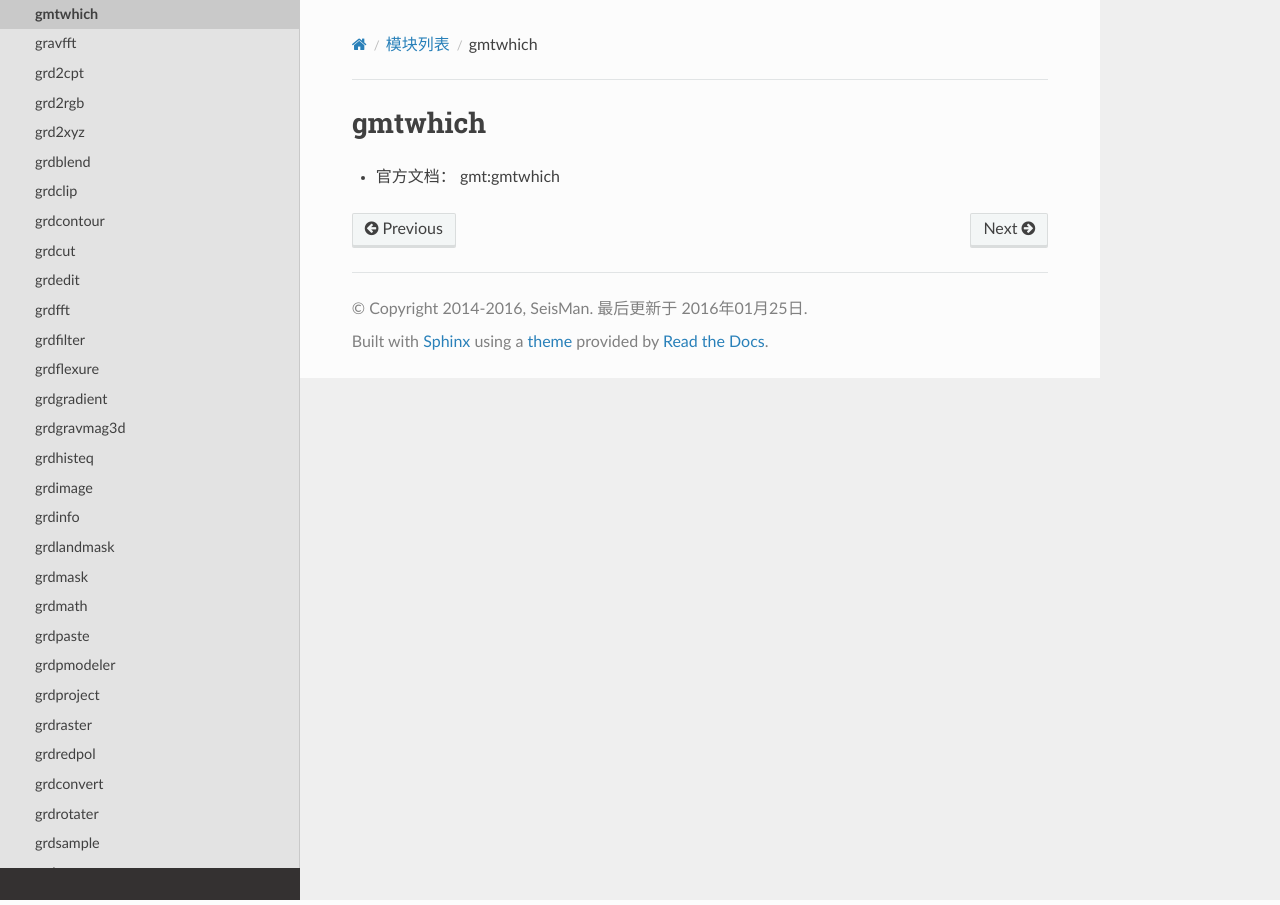
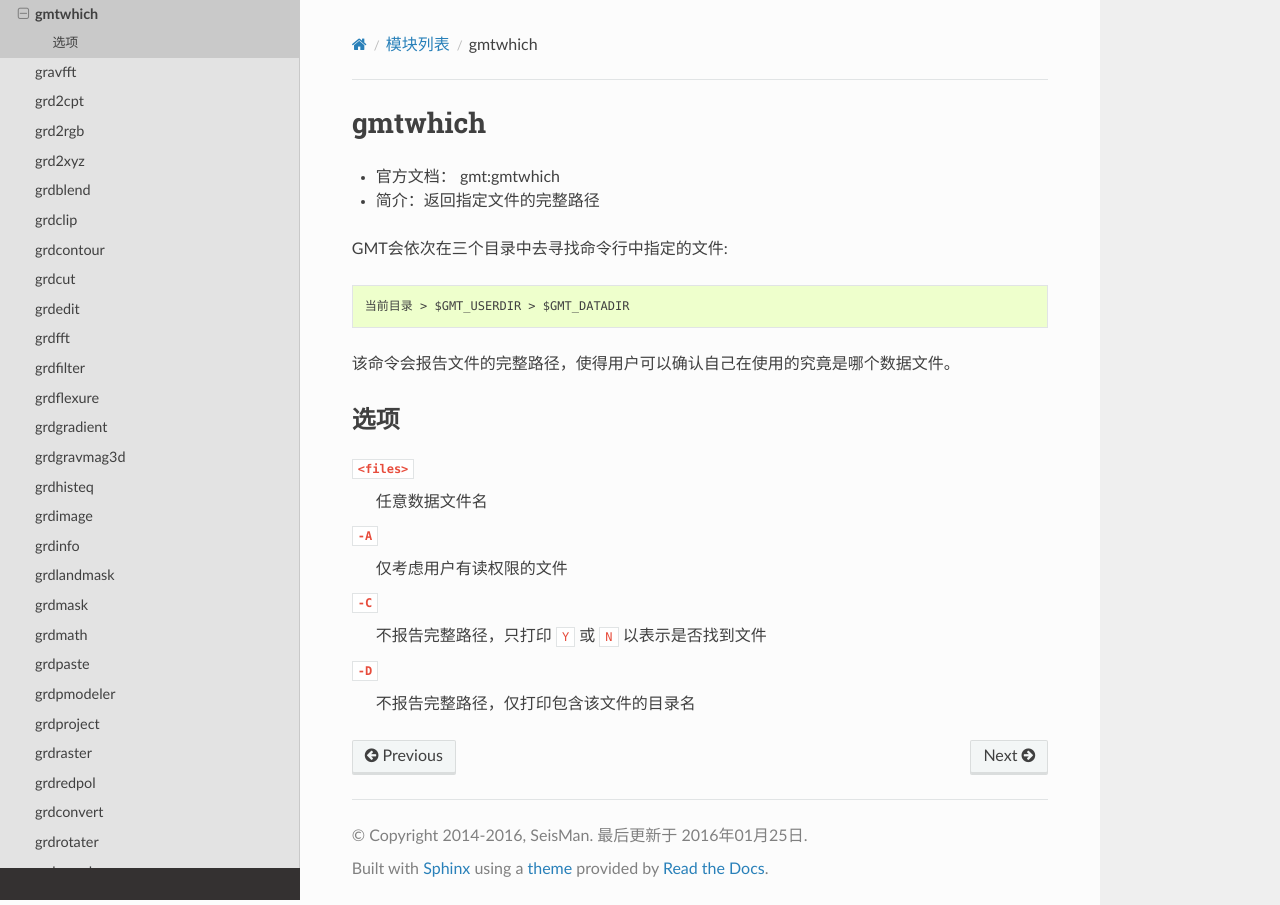
Before and after one commit to seisman/GMT5_Docs, a Sphinx documentation site: the page built from source/gmtwhich.rst, in a window 1280 px wide. Built offline with Sphinx 7.4.7 and the Read the Docs theme 2.0.0, drawn with Linux system fonts in a browser that asks for light colours; pages that are not in the unit, such as notebooks, are missing from menus.

Commit message:
add gmtwhich

```diff
--- a/source/gmtwhich.rst
+++ b/source/gmtwhich.rst
@@ -4,3 +4,25 @@ gmtwhich
 ========
 
 - 官方文档： :ref:`gmt:gmtwhich`
+- 简介：返回指定文件的完整路径
+
+GMT会依次在三个目录中去寻找命令行中指定的文件::
+
+    当前目录 > $GMT_USERDIR > $GMT_DATADIR
+
+该命令会报告文件的完整路径，使得用户可以确认自己在使用的究竟是哪个数据文件。
+
+选项
+----
+
+``<files>``
+    任意数据文件名
+
+``-A``
+    仅考虑用户有读权限的文件
+
+``-C``
+    不报告完整路径，只打印 ``Y`` 或 ``N`` 以表示是否找到文件
+
+``-D``
+    不报告完整路径，仅打印包含该文件的目录名
--- a/source/modules.rst
+++ b/source/modules.rst
@@ -33,6 +33,7 @@
   #. :doc:`gmtinfo` ：从表数据中提取信息
   #. :doc:`grdinfo` ：从网格文件中提取基本信息
   #. :doc:`gmtselect` ：根据多个准则筛选数据
+  #. :doc:`gmtwhich` ：返回指定文件的完整路径
 
 - 2D数据处理
 
```
Also changed, not shown: other parts of source/modules.rst (+0 -1 lines).
